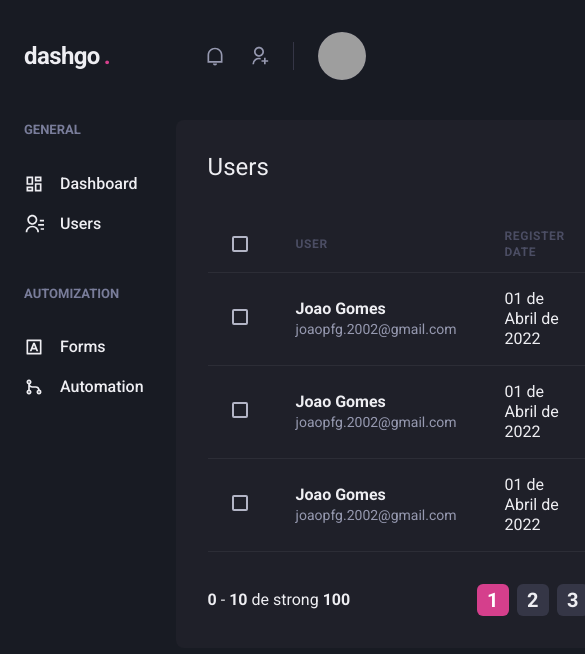
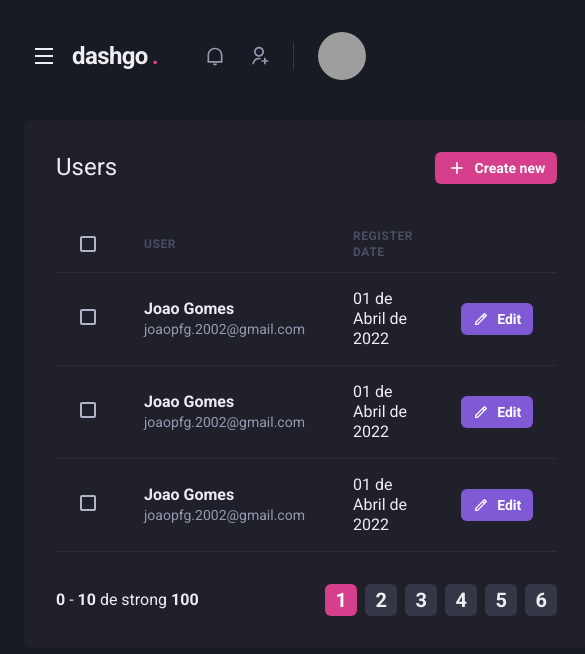
Before and after one commit to JoaoGomes5/dashgo, a Next.js app: page /users in a window 390 px wide. Shown: the top 654 px of the page, 585 px wide, since content can reach past the window. Built offline with nearby package versions, Linux system fonts and the light colour scheme; grey boxes are pictures that could not be loaded.

Commit message:
Responsive Sidebar

```diff
--- a/src/components/Header/index.tsx
+++ b/src/components/Header/index.tsx
@@ -1,11 +1,15 @@
-import { Flex, useBreakpointValue } from '@chakra-ui/react';
+import { Flex, Icon, IconButton, useBreakpointValue } from '@chakra-ui/react';
 import React from 'react';
+import { RiMenuLine } from 'react-icons/ri';
+import { useSideBarDrawer } from '../../contexts/SidebarDrawerContext';
 import { Logo } from './Logo';
 import { NotificationsNav } from './NotificationsNav';
 import { Profile } from './Profile';
 import { Search } from './Search';
 
 export function Header() {
+  const { onOpen } = useSideBarDrawer()
+
   const isWideVersion = useBreakpointValue({
     base: false,
     lg: true,
@@ -22,7 +26,16 @@
       px="6"
       align="center"
     >
-
+      {!isWideVersion && (
+        <IconButton
+          icon={<Icon mt='2' as={RiMenuLine} />}
+          fontSize='24'
+          variant='unstyled'
+          onClick={onOpen}
+          mr='2'
+          aria-label={'Open navigation'}
+        />
+     )}
 
       <Logo />
 
--- /dev/null
+++ b/src/components/Sidebar/SidebarNav.tsx
@@ -0,0 +1,21 @@
+import { Stack } from '@chakra-ui/react';
+import React from 'react';
+import { RiContactsLine, RiDashboardLine, RiGitMergeLine, RiInputMethodLine } from 'react-icons/ri';
+import { NavLink } from './NavLink';
+import { NavSection } from './NavSection';
+
+export function SidebarNav() {
+  return (
+    <Stack spacing='12' align='flex-start'>
+        <NavSection title='GENERAL'>
+            <NavLink icon={RiDashboardLine} text='Dashboard'/>
+            <NavLink icon={RiContactsLine} text='Users'/>
+        </NavSection>
+
+        <NavSection title='AUTOMIZATION'>
+            <NavLink icon={RiInputMethodLine} text='Forms'/>
+            <NavLink icon={RiGitMergeLine} text='Automation'/>
+      </NavSection>
+    </Stack>
+  );
+}
--- a/src/components/Sidebar/index.tsx
+++ b/src/components/Sidebar/index.tsx
@@ -1,23 +1,38 @@
-import { Box, Stack } from '@chakra-ui/react';
+import { Box, Drawer, DrawerBody, DrawerCloseButton, DrawerContent, DrawerHeader, DrawerOverlay, useBreakpointValue } from '@chakra-ui/react';
 import React from 'react';
-import { RiContactsLine, RiDashboardLine, RiGitMergeLine, RiInputMethodLine } from 'react-icons/ri';
-import { NavLink } from './NavLink';
-import { NavSection } from './NavSection';
+import { useSideBarDrawer } from '../../contexts/SidebarDrawerContext';
+import { SidebarNav } from './SidebarNav';
 
 export function SideBar() {
+
+  const { isOpen, onClose } = useSideBarDrawer()
+  const isDrawerSidebar = useBreakpointValue({
+    base: true,
+    lg: false
+  })
+
+  if (isDrawerSidebar) {
+    return (
+
+
+    <Drawer isOpen={isOpen} placement='left' onClose={onClose}>
+      <DrawerOverlay>
+        <DrawerContent bg='gray.800' p='4'>
+          <DrawerCloseButton mt='6' />
+          <DrawerHeader>Navigation</DrawerHeader>
+
+          <DrawerBody>
+            <SidebarNav />
+          </DrawerBody>
+        </DrawerContent>
+      </DrawerOverlay>
+    </Drawer>
+    )
+  }
   return (
     <Box as='aside' w='64' mr='8'>
-      <Stack spacing='12' align='flex-start'>
-        <NavSection title='GENERAL'>
-            <NavLink icon={RiDashboardLine} text='Dashboard'/>
-            <NavLink icon={RiContactsLine} text='Users'/>
-        </NavSection>
 
-        <NavSection title='AUTOMIZATION'>
-            <NavLink icon={RiInputMethodLine} text='Forms'/>
-            <NavLink icon={RiGitMergeLine} text='Automation'/>
-        </NavSection>
-      </Stack>
+      <SidebarNav />
     </Box>
   );
 }
--- /dev/null
+++ b/src/contexts/SidebarDrawerContext.tsx
@@ -0,0 +1,28 @@
+import { useDisclosure, UseDisclosureReturn } from "@chakra-ui/react";
+import { useRouter } from "next/router";
+import { createContext, ReactNode, useContext, useEffect } from "react";
+
+interface SidebarDrawerProviderProps {
+  children: ReactNode;
+}
+
+type SidebarDrawerContextData = UseDisclosureReturn
+
+const SidebarDrawerContext = createContext({} as SidebarDrawerContextData);
+
+export function SidebarDrawerProvider({ children }: SidebarDrawerProviderProps) {
+  const disclosure = useDisclosure()
+  const router = useRouter()
+
+  useEffect(() => {
+    disclosure.onClose()
+  }, [ router.asPath])
+
+  return (
+    <SidebarDrawerContext.Provider value={disclosure}>
+      { children}
+    </SidebarDrawerContext.Provider>
+  )
+}
+
+export const useSideBarDrawer = () => useContext(SidebarDrawerContext)
--- a/src/pages/_app.tsx
+++ b/src/pages/_app.tsx
@@ -1,11 +1,14 @@
+import { ChakraProvider } from '@chakra-ui/react'
 import { AppProps } from 'next/app'
-import { ChakraProvider } from '@chakra-ui/react'
+import { SidebarDrawerProvider } from '../contexts/SidebarDrawerContext'
 import { theme } from '../styles/theme'
 
 function MyApp({ Component, pageProps }: AppProps) {
   return (
     <ChakraProvider resetCSS theme={theme}>
-      <Component {...pageProps} />
+      <SidebarDrawerProvider>
+        <Component {...pageProps} />
+      </SidebarDrawerProvider>
     </ChakraProvider>
   )
 }
```
